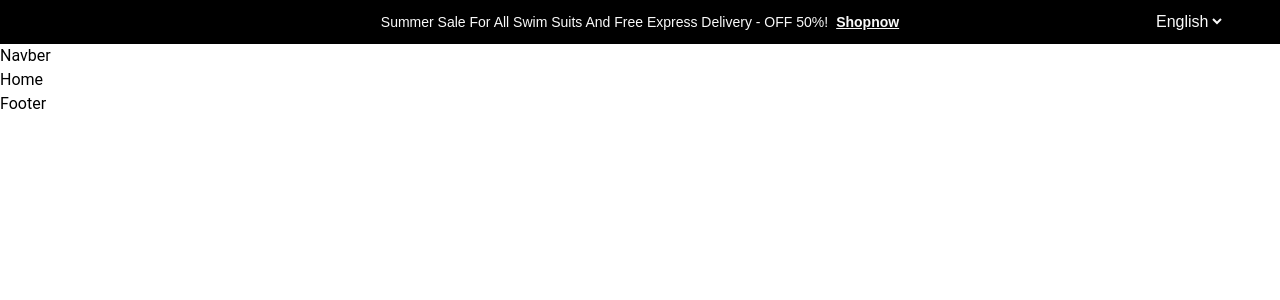
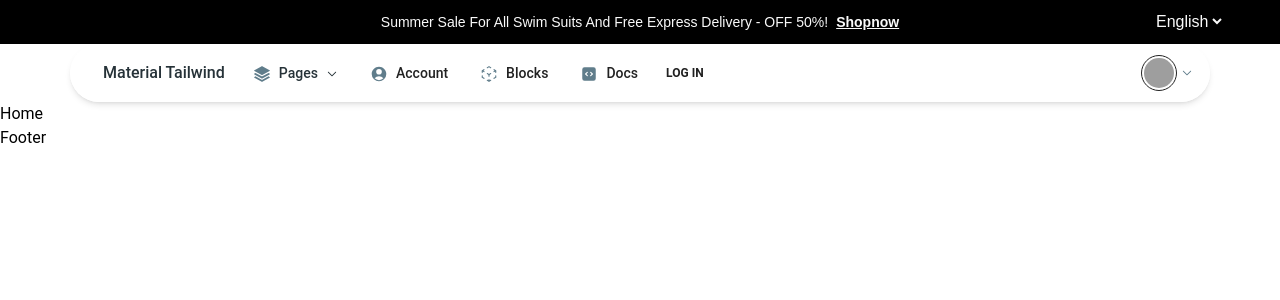
Before and after one commit to nahidulhasan4/fulleco_website, a React (Vite) app: page / in a window 1280 px wide. Shown: the top 300 px of the page. Built offline with nearby package versions, Linux system fonts and the light colour scheme; grey boxes are pictures that could not be loaded.

Commit message:
heere add something

```diff
--- a/src/component/Navber.jsx
+++ b/src/component/Navber.jsx
@@ -1,285 +1,285 @@
-// import React from "react";
-// import {
-//   Navbar,
-//   MobileNav,
-//   Typography,
-//   Button,
-//   Menu,
-//   MenuHandler,
-//   MenuList,
-//   MenuItem,
-//   Avatar,
-//   Card,
-//   IconButton,
-// } from "@material-tailwind/react";
-// import {
-//   CubeTransparentIcon,
-//   UserCircleIcon,
-//   CodeBracketSquareIcon,
-//   Square3Stack3DIcon,
-//   ChevronDownIcon,
-//   Cog6ToothIcon,
-//   InboxArrowDownIcon,
-//   LifebuoyIcon,
-//   PowerIcon,
-//   RocketLaunchIcon,
-//   Bars2Icon,
-// } from "@heroicons/react/24/solid";
+import React from "react";
+import {
+  Navbar,
+  MobileNav,
+  Typography,
+  Button,
+  Menu,
+  MenuHandler,
+  MenuList,
+  MenuItem,
+  Avatar,
+  Card,
+  IconButton,
+} from "@material-tailwind/react";
+import {
+  CubeTransparentIcon,
+  UserCircleIcon,
+  CodeBracketSquareIcon,
+  Square3Stack3DIcon,
+  ChevronDownIcon,
+  Cog6ToothIcon,
+  InboxArrowDownIcon,
+  LifebuoyIcon,
+  PowerIcon,
+  RocketLaunchIcon,
+  Bars2Icon,
+} from "@heroicons/react/24/solid";
 
-// // profile menu component
-// const profileMenuItems = [
-//   {
-//     label: "My Profile",
-//     icon: UserCircleIcon,
-//   },
-//   {
-//     label: "Edit Profile",
-//     icon: Cog6ToothIcon,
-//   },
-//   {
-//     label: "Inbox",
-//     icon: InboxArrowDownIcon,
-//   },
-//   {
-//     label: "Help",
-//     icon: LifebuoyIcon,
-//   },
-//   {
-//     label: "Sign Out",
-//     icon: PowerIcon,
-//   },
-// ];
+// profile menu component
+const profileMenuItems = [
+  {
+    label: "My Profile",
+    icon: UserCircleIcon,
+  },
+  {
+    label: "Edit Profile",
+    icon: Cog6ToothIcon,
+  },
+  {
+    label: "Inbox",
+    icon: InboxArrowDownIcon,
+  },
+  {
+    label: "Help",
+    icon: LifebuoyIcon,
+  },
+  {
+    label: "Sign Out",
+    icon: PowerIcon,
+  },
+];
 
-// function ProfileMenu() {
-//   const [isMenuOpen, setIsMenuOpen] = React.useState(false);
+function ProfileMenu() {
+  const [isMenuOpen, setIsMenuOpen] = React.useState(false);
 
-//   const closeMenu = () => setIsMenuOpen(false);
+  const closeMenu = () => setIsMenuOpen(false);
 
+  return (
+    <Menu open={isMenuOpen} handler={setIsMenuOpen} placement="bottom-end">
+      <MenuHandler>
+        <Button
+          variant="text"
+          color="blue-gray"
+          className="flex items-center gap-1 rounded-full py-0.5 pr-2 pl-0.5 lg:ml-auto"
+        >
+          <Avatar
+            variant="circular"
+            size="sm"
+            alt="tania andrew"
+            className="border border-gray-900 p-0.5"
+            src="https://images.unsplash.com/photo-1633332755192-727a05c4013d?ixlib=rb-1.2.1&ixid=MnwxMjA3fDB8MHxwaG90by1wYWdlfHx8fGVufDB8fHx8&auto=format&fit=crop&w=1480&q=80"
+          />
+          <ChevronDownIcon
+            strokeWidth={2.5}
+            className={`h-3 w-3 transition-transform ${
+              isMenuOpen ? "rotate-180" : ""
+            }`}
+          />
+        </Button>
+      </MenuHandler>
+      <MenuList className="p-1">
+        {profileMenuItems.map(({ label, icon }, key) => {
+          const isLastItem = key === profileMenuItems.length - 1;
+          return (
+            <MenuItem
+              key={label}
+              onClick={closeMenu}
+              className={`flex items-center gap-2 rounded ${
+                isLastItem
+                  ? "hover:bg-red-500/10 focus:bg-red-500/10 active:bg-red-500/10"
+                  : ""
+              }`}
+            >
+              {React.createElement(icon, {
+                className: `h-4 w-4 ${isLastItem ? "text-red-500" : ""}`,
+                strokeWidth: 2,
+              })}
+              <Typography
+                as="span"
+                variant="small"
+                className="font-normal"
+                color={isLastItem ? "red" : "inherit"}
+              >
+                {label}
+              </Typography>
+            </MenuItem>
+          );
+        })}
+      </MenuList>
+    </Menu>
+  );
+}
+
+// nav list menu
+const navListMenuItems = [
+  {
+    title: "@material-tailwind/html",
+    description:
+      "Learn how to use @material-tailwind/html, packed with rich components and widgets.",
+  },
+  {
+    title: "@material-tailwind/react",
+    description:
+      "Learn how to use @material-tailwind/react, packed with rich components for React.",
+  },
+  {
+    title: "Material Tailwind PRO",
+    description:
+      "A complete set of UI Elements for building faster websites in less time.",
+  },
+];
+
+function NavListMenu() {
+  const [isMenuOpen, setIsMenuOpen] = React.useState(false);
+
+  const renderItems = navListMenuItems.map(({ title, description }) => (
+    <a href="#" key={title}>
+      <MenuItem>
+        <Typography variant="h6" color="blue-gray" className="mb-1">
+          {title}
+        </Typography>
+        <Typography variant="small" color="gray" className="font-normal">
+          {description}
+        </Typography>
+      </MenuItem>
+    </a>
+  ));
+
+  return (
+    <React.Fragment>
+      <Menu allowHover open={isMenuOpen} handler={setIsMenuOpen}>
+        <MenuHandler>
+          <Typography as="a" href="#" variant="small" className="font-normal">
+            <MenuItem className="hidden items-center gap-2 font-medium text-blue-gray-900 lg:flex lg:rounded-full">
+              <Square3Stack3DIcon className="h-[18px] w-[18px] text-blue-gray-500" />{" "}
+              Pages{" "}
+              <ChevronDownIcon
+                strokeWidth={2}
+                className={`h-3 w-3 transition-transform ${
+                  isMenuOpen ? "rotate-180" : ""
+                }`}
+              />
+            </MenuItem>
+          </Typography>
+        </MenuHandler>
+        <MenuList className="hidden w-[36rem] grid-cols-7 gap-3 overflow-visible lg:grid">
+          <Card
+            color="blue"
+            shadow={false}
+            variant="gradient"
+            className="col-span-3 grid h-full w-full place-items-center rounded-md"
+          >
+            <RocketLaunchIcon strokeWidth={1} className="h-28 w-28" />
+          </Card>
+          <ul className="col-span-4 flex w-full flex-col gap-1">
+            {renderItems}
+          </ul>
+        </MenuList>
+      </Menu>
+      <MenuItem className="flex items-center gap-2 font-medium text-blue-gray-900 lg:hidden">
+        <Square3Stack3DIcon className="h-[18px] w-[18px] text-blue-gray-500" />{" "}
+        Pages{" "}
+      </MenuItem>
+      <ul className="ml-6 flex w-full flex-col gap-1 lg:hidden">
+        {renderItems}
+      </ul>
+    </React.Fragment>
+  );
+}
+
+// nav list component
+const navListItems = [
+  {
+    label: "Account",
+    icon: UserCircleIcon,
+  },
+  {
+    label: "Blocks",
+    icon: CubeTransparentIcon,
+  },
+  {
+    label: "Docs",
+    icon: CodeBracketSquareIcon,
+  },
+];
+
+function NavList() {
+  return (
+    <ul className="mt-2 mb-4 flex flex-col gap-2 lg:mb-0 lg:mt-0 lg:flex-row lg:items-center">
+      <NavListMenu />
+      {navListItems.map(({ label, icon }) => (
+        <Typography
+          key={label}
+          as="a"
+          href="#"
+          variant="small"
+          color="gray"
+          className="font-medium text-blue-gray-500"
+        >
+          <MenuItem className="flex items-center gap-2 lg:rounded-full">
+            {React.createElement(icon, { className: "h-[18px] w-[18px]" })}
+            <span className="text-gray-900"> {label}</span>
+          </MenuItem>
+        </Typography>
+      ))}
+    </ul>
+  );
+}
+
+export function EcommarcNavber() {
+  const [isNavOpen, setIsNavOpen] = React.useState(false);
+
+  const toggleIsNavOpen = () => setIsNavOpen((cur) => !cur);
+
+  React.useEffect(() => {
+    window.addEventListener(
+      "resize",
+      () => window.innerWidth >= 960 && setIsNavOpen(false),
+    );
+  }, []);
+
+  return (
+    <Navbar className="mx-auto max-w-screen-xl p-2 lg:rounded-full lg:pl-6">
+      <div className="relative mx-auto flex items-center justify-between text-blue-gray-900">
+        <Typography
+          as="a"
+          href="#"
+          className="mr-4 ml-2 cursor-pointer py-1.5 font-medium"
+        >
+          Material Tailwind
+        </Typography>
+        <div className="hidden lg:block">
+          <NavList />
+        </div>
+        <IconButton
+          size="sm"
+          color="blue-gray"
+          variant="text"
+          onClick={toggleIsNavOpen}
+          className="ml-auto mr-2 lg:hidden"
+        >
+          <Bars2Icon className="h-6 w-6" />
+        </IconButton>
+
+        <Button size="sm" variant="text">
+          <span>Log In</span>
+        </Button>
+        <ProfileMenu />
+      </div>
+      <MobileNav open={isNavOpen} className="overflow-scroll">
+        <NavList />
+      </MobileNav>
+    </Navbar>
+  );
+}
+
+// import React from 'react'
+
+// const Navber = () => {
 //   return (
-//     <Menu open={isMenuOpen} handler={setIsMenuOpen} placement="bottom-end">
-//       <MenuHandler>
-//         <Button
-//           variant="text"
-//           color="blue-gray"
-//           className="flex items-center gap-1 rounded-full py-0.5 pr-2 pl-0.5 lg:ml-auto"
-//         >
-//           <Avatar
-//             variant="circular"
-//             size="sm"
-//             alt="tania andrew"
-//             className="border border-gray-900 p-0.5"
-//             src="https://images.unsplash.com/photo-1633332755192-727a05c4013d?ixlib=rb-1.2.1&ixid=MnwxMjA3fDB8MHxwaG90by1wYWdlfHx8fGVufDB8fHx8&auto=format&fit=crop&w=1480&q=80"
-//           />
-//           <ChevronDownIcon
-//             strokeWidth={2.5}
-//             className={`h-3 w-3 transition-transform ${
-//               isMenuOpen ? "rotate-180" : ""
-//             }`}
-//           />
-//         </Button>
-//       </MenuHandler>
-//       <MenuList className="p-1">
-//         {profileMenuItems.map(({ label, icon }, key) => {
-//           const isLastItem = key === profileMenuItems.length - 1;
-//           return (
-//             <MenuItem
-//               key={label}
-//               onClick={closeMenu}
-//               className={`flex items-center gap-2 rounded ${
-//                 isLastItem
-//                   ? "hover:bg-red-500/10 focus:bg-red-500/10 active:bg-red-500/10"
-//                   : ""
-//               }`}
-//             >
-//               {React.createElement(icon, {
-//                 className: `h-4 w-4 ${isLastItem ? "text-red-500" : ""}`,
-//                 strokeWidth: 2,
-//               })}
-//               <Typography
-//                 as="span"
-//                 variant="small"
-//                 className="font-normal"
-//                 color={isLastItem ? "red" : "inherit"}
-//               >
-//                 {label}
-//               </Typography>
-//             </MenuItem>
-//           );
-//         })}
-//       </MenuList>
-//     </Menu>
-//   );
+//     <div>Navber</div>
+//   )
 // }
 
-// // nav list menu
-// const navListMenuItems = [
-//   {
-//     title: "@material-tailwind/html",
-//     description:
-//       "Learn how to use @material-tailwind/html, packed with rich components and widgets.",
-//   },
-//   {
-//     title: "@material-tailwind/react",
-//     description:
-//       "Learn how to use @material-tailwind/react, packed with rich components for React.",
-//   },
-//   {
-//     title: "Material Tailwind PRO",
-//     description:
-//       "A complete set of UI Elements for building faster websites in less time.",
-//   },
-// ];
-
-// function NavListMenu() {
-//   const [isMenuOpen, setIsMenuOpen] = React.useState(false);
-
-//   const renderItems = navListMenuItems.map(({ title, description }) => (
-//     <a href="#" key={title}>
-//       <MenuItem>
-//         <Typography variant="h6" color="blue-gray" className="mb-1">
-//           {title}
-//         </Typography>
-//         <Typography variant="small" color="gray" className="font-normal">
-//           {description}
-//         </Typography>
-//       </MenuItem>
-//     </a>
-//   ));
-
-//   return (
-//     <React.Fragment>
-//       <Menu allowHover open={isMenuOpen} handler={setIsMenuOpen}>
-//         <MenuHandler>
-//           <Typography as="a" href="#" variant="small" className="font-normal">
-//             <MenuItem className="hidden items-center gap-2 font-medium text-blue-gray-900 lg:flex lg:rounded-full">
-//               <Square3Stack3DIcon className="h-[18px] w-[18px] text-blue-gray-500" />{" "}
-//               Pages{" "}
-//               <ChevronDownIcon
-//                 strokeWidth={2}
-//                 className={`h-3 w-3 transition-transform ${
-//                   isMenuOpen ? "rotate-180" : ""
-//                 }`}
-//               />
-//             </MenuItem>
-//           </Typography>
-//         </MenuHandler>
-//         <MenuList className="hidden w-[36rem] grid-cols-7 gap-3 overflow-visible lg:grid">
-//           <Card
-//             color="blue"
-//             shadow={false}
-//             variant="gradient"
-//             className="col-span-3 grid h-full w-full place-items-center rounded-md"
-//           >
-//             <RocketLaunchIcon strokeWidth={1} className="h-28 w-28" />
-//           </Card>
-//           <ul className="col-span-4 flex w-full flex-col gap-1">
-//             {renderItems}
-//           </ul>
-//         </MenuList>
-//       </Menu>
-//       <MenuItem className="flex items-center gap-2 font-medium text-blue-gray-900 lg:hidden">
-//         <Square3Stack3DIcon className="h-[18px] w-[18px] text-blue-gray-500" />{" "}
-//         Pages{" "}
-//       </MenuItem>
-//       <ul className="ml-6 flex w-full flex-col gap-1 lg:hidden">
-//         {renderItems}
-//       </ul>
-//     </React.Fragment>
-//   );
-// }
-
-// // nav list component
-// const navListItems = [
-//   {
-//     label: "Account",
-//     icon: UserCircleIcon,
-//   },
-//   {
-//     label: "Blocks",
-//     icon: CubeTransparentIcon,
-//   },
-//   {
-//     label: "Docs",
-//     icon: CodeBracketSquareIcon,
-//   },
-// ];
-
-// function NavList() {
-//   return (
-//     <ul className="mt-2 mb-4 flex flex-col gap-2 lg:mb-0 lg:mt-0 lg:flex-row lg:items-center">
-//       <NavListMenu />
-//       {navListItems.map(({ label, icon }) => (
-//         <Typography
-//           key={label}
-//           as="a"
-//           href="#"
-//           variant="small"
-//           color="gray"
-//           className="font-medium text-blue-gray-500"
-//         >
-//           <MenuItem className="flex items-center gap-2 lg:rounded-full">
-//             {React.createElement(icon, { className: "h-[18px] w-[18px]" })}
-//             <span className="text-gray-900"> {label}</span>
-//           </MenuItem>
-//         </Typography>
-//       ))}
-//     </ul>
-//   );
-// }
-
-// export function EcommarcNavber() {
-//   const [isNavOpen, setIsNavOpen] = React.useState(false);
-
-//   const toggleIsNavOpen = () => setIsNavOpen((cur) => !cur);
-
-//   React.useEffect(() => {
-//     window.addEventListener(
-//       "resize",
-//       () => window.innerWidth >= 960 && setIsNavOpen(false),
-//     );
-//   }, []);
-
-//   return (
-//     <Navbar className="mx-auto max-w-screen-xl p-2 lg:rounded-full lg:pl-6">
-//       <div className="relative mx-auto flex items-center justify-between text-blue-gray-900">
-//         <Typography
-//           as="a"
-//           href="#"
-//           className="mr-4 ml-2 cursor-pointer py-1.5 font-medium"
-//         >
-//           Material Tailwind
-//         </Typography>
-//         <div className="hidden lg:block">
-//           <NavList />
-//         </div>
-//         <IconButton
-//           size="sm"
-//           color="blue-gray"
-//           variant="text"
-//           onClick={toggleIsNavOpen}
-//           className="ml-auto mr-2 lg:hidden"
-//         >
-//           <Bars2Icon className="h-6 w-6" />
-//         </IconButton>
-
-//         <Button size="sm" variant="text">
-//           <span>Log In</span>
-//         </Button>
-//         <ProfileMenu />
-//       </div>
-//       <MobileNav open={isNavOpen} className="overflow-scroll">
-//         <NavList />
-//       </MobileNav>
-//     </Navbar>
-//   );
-// }
-
-import React from 'react'
-
-const Navber = () => {
-  return (
-    <div>Navber</div>
-  )
-}
-
-export default Navber
+// export default Navber
--- a/src/component/layout/Rootlayout.jsx
+++ b/src/component/layout/Rootlayout.jsx
@@ -2,13 +2,13 @@ import React from 'react'
 import { Outlet } from 'react-router-dom'
 import Header from '../Header'
 import Footer from '../Footer'
-import Navber from '../Navber'
+import {EcommarcNavber} from '../Navber'
 
 const Rootlayout = () => {
   return (
     <>
     <Header/>
-    <Navber />
+    <EcommarcNavber />
     <Outlet />
     <Footer/>
     </>
```
Also changed, not shown: 1 other file (tests, documents, lock files or other folders).
